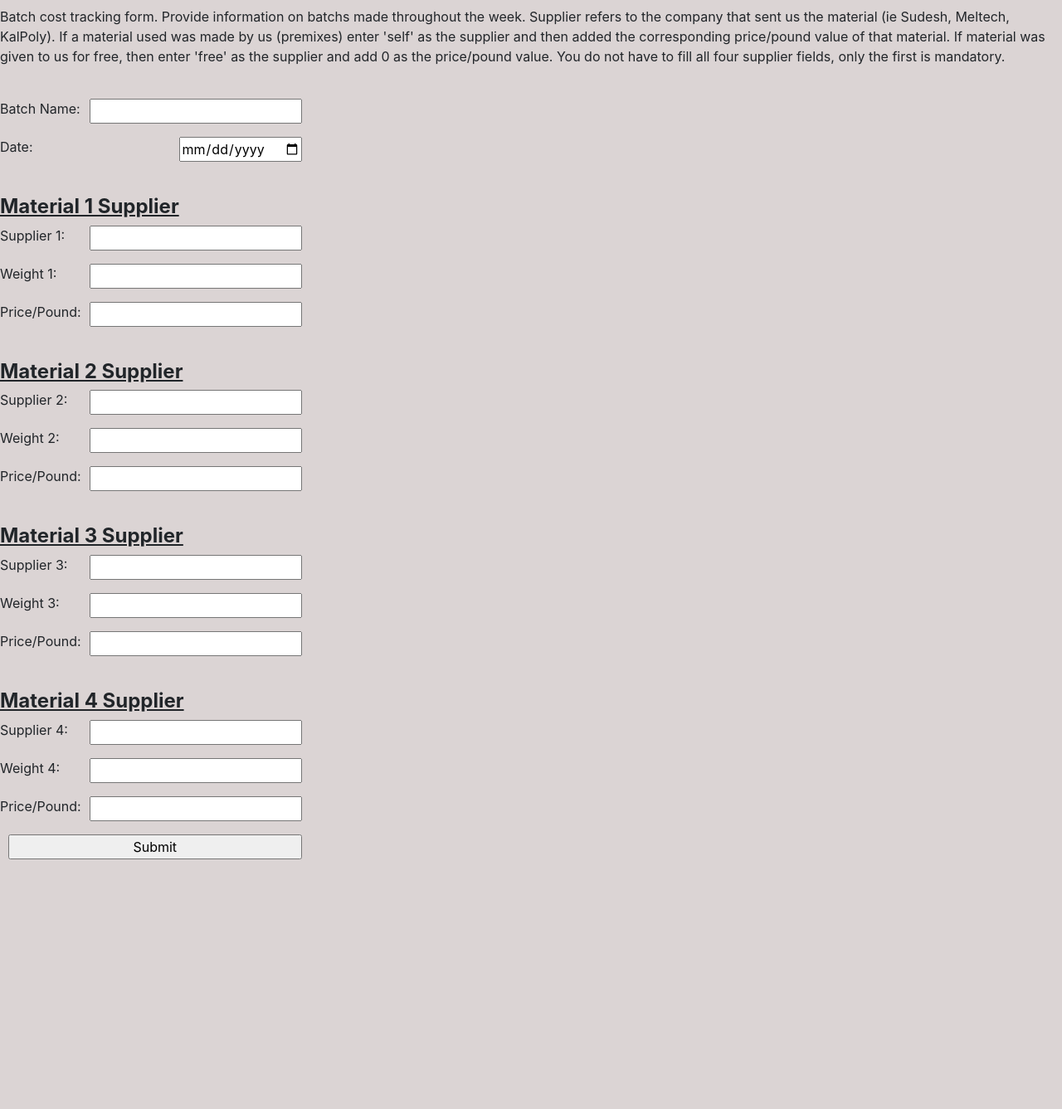
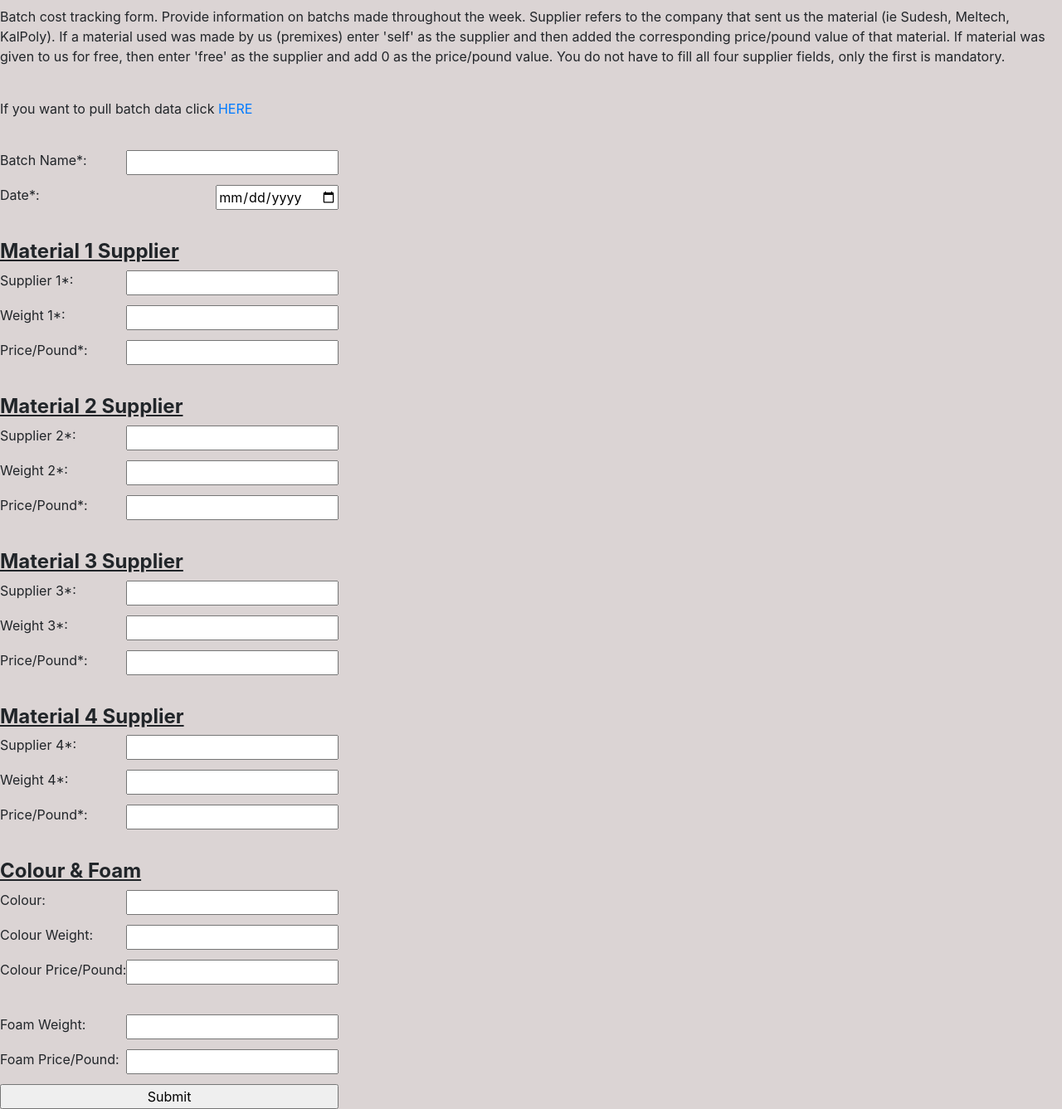
Before and after one commit to Benjamin-Pickers/CWBApp, a Django app: page /CWBDataApp/BatchCostTracking/ in a window 1280 px wide. Shown: the part 141-1478 px from the top of the page at 83% size. Before the commit the page ends 1177 px from the top, so only its background shows below. Run offline with Django 3.2, Linux system fonts and the light colour scheme; some libraries are stand-ins or nearby versions.

Commit message:
Improved batchcost template

```diff
--- a/CWBDataApp/static/CWBDataApp/batchCost.css
+++ b/CWBDataApp/static/CWBDataApp/batchCost.css
@@ -12,5 +12,9 @@
 input
 {
   float: right;
-  margin-left: 10px;
 }
+
+.inputBox
+{
+  margin-bottom: 10px;
+}
--- a/CWBDataApp/templates/CWBDataApp/BatchCostTracking.html
+++ b/CWBDataApp/templates/CWBDataApp/BatchCostTracking.html
@@ -17,46 +17,131 @@
           'free' as the supplier and add 0 as the price/pound value. You do not have to fill all four supplier fields, only the
           first is mandatory.
         </p>
+        <p id="descriptionParagraph">If you want to pull batch data click <a href="{% url 'CWBDataApp:BatchCostQuery'%}">HERE</a></p>
       </div>
 
       <form action="{% url 'CWBDataApp:BatchCost'%}" method="post">
         <div class="d-inline-flex flex-column">
           {% csrf_token %}
-          <p>Batch Name: <input type="text" name="newBatch"></p>
+          <div class="inline-flex inputBox">
+            <label for="newbatch">Batch Name*: </label>
+            <input id="newBatch" type="text" name="newBatch">
+          </div>
 
-          <p>Date: <input type="date" name="batchDate" min="2021-01-01"></p>
+          <div class="inline-flex inputBox">
+            <label for="batchDate">Date*: </label>
+            <input id="batchDate" type="date" name="batchDate" min="2021-01-01">
+          </div>
 
           <br>
+
           <h4 id="header">Material 1 Supplier </h4>
-          <p>Supplier 1: <input type="text" name="supplier1"></p>
 
-          <p>Weight 1: <input type="text" name="weight1"></p>
+          <div class="inline-flex inputBox">
+            <label for="supplier1">Supplier 1*: </label>
+            <input id="supplier1" type="text" name="supplier1">
+          </div>
 
-          <p>Price/Pound: <input type="text" name="value1"></p>
+          <div class="inline-flex inputBox">
+            <label for="weight1">Weight 1*: </label>
+            <input id="weight1" type="text" name="weight1">
+          </div>
+
+          <div class="inline-flex inputBox">
+            <label for="value1">Price/Pound*: </label>
+            <input id="value1" type="text" name="value1">
+          </div>
 
           <br>
+
           <h4 id="header"> Material 2 Supplier </h4>
-          <p>Supplier 2: <input type="text" name="supplier2"></p>
 
-          <p>Weight 2: <input type="text" name="weight2"></p>
+          <div class="inline-flex inputBox">
+            <label for="supplier2">Supplier 2*: </label>
+            <input id="supplier2" type="text" name="supplier2">
+          </div>
 
-          <p>Price/Pound: <input type="text" name="value2"></p>
+          <div class="inline-flex inputBox">
+            <label for="weight2">Weight 2*: </label>
+            <input id="weight2" type="text" name="weight2">
+          </div>
+
+          <div class="inline-flex inputBox">
+            <label for="value2">Price/Pound*: </label>
+            <input id="value2" type="text" name="value2">
+          </div>
 
           <br>
+
           <h4 id="header"> Material 3 Supplier </h4>
-          <p>Supplier 3: <input type="text" name="supplier3"></p>
 
-          <p>Weight 3: <input type="text" name="weight3"></p>
+          <div class="inline-flex inputBox">
+            <label for="supplier3">Supplier 3*: </label>
+            <input id="supplier3" type="text" name="supplier3">
+          </div>
 
-          <p>Price/Pound: <input type="text" name="value3"></p>
+          <div class="inline-flex inputBox">
+            <label for="weight3">Weight 3*: </label>
+            <input id="weight3" type="text" name="weight3">
+          </div>
+
+          <div class="inline-flex inputBox">
+            <label for="value3">Price/Pound*: </label>
+            <input id="value3" type="text" name="value3">
+          </div>
 
           <br>
+
           <h4 id="header"> Material 4 Supplier </h4>
-          <p>Supplier 4: <input type="text" name="supplier4"></p>
 
-          <p>Weight 4: <input type="text" name="weight4"></p>
+          <div class="inline-flex inputBox">
+            <label for="supplier4">Supplier 4*: </label>
+            <input id="supplier4" type="text" name="supplier4">
+          </div>
 
-          <p>Price/Pound: <input type="text" name="value4"></p>
+          <div class="inline-flex inputBox">
+            <label for="weight4">Weight 4*: </label>
+            <input id="weight4" type="text" name="weight4">
+          </div>
+
+          <div class="inline-flex inputBox">
+            <label for="value4">Price/Pound*: </label>
+            <input id="value4" type="text" name="value4">
+          </div>
+
+          <br>
+
+          <h4 id="header"> Colour & Foam </h4>
+
+          <div class="inline-flex inputBox">
+            <label for="colour">Colour: </label>
+            <input id="colour" type="text" name="colour">
+          </div>
+
+          <div class="inline-flex inputBox">
+            <label for="colourWeight">Colour Weight: </label>
+            <input id="colourWeight" type="text" name="colourWeight">
+          </div>
+
+          <div class="inline-flex inputBox">
+            <label for="colourPrice">Colour Price/Pound: </label>
+            <input id="colourPrice" type="text" name="colourPrice">
+          </div>
+
+          <br>
+
+          <div class="inline-flex inputBox">
+            <label for="foamWeight">Foam Weight: </label>
+            <input id="foamWeight" type="text" name="foamWeight">
+          </div>
+
+          <div class="inline-flex inputBox">
+            <label for="foamPrice">Foam Price/Pound: </label>
+            <input id="foamPrice" type="text" name="foamPrice">
+          </div>
+
+
+
           <input type="submit" name="enterNewBatch" value="Submit">
         </div>
       </form>
--- a/CWBDataApp/urls.py
+++ b/CWBDataApp/urls.py
@@ -6,6 +6,7 @@ app_name = 'CWBDataApp'
 urlpatterns = [
     path('', views.index, name='index'),
     path('BatchCostTracking/', views.BatchCostTracking, name='BatchCost'),
+    path('BatchCostQuery/', views.BatchCostQuery, name='BatchCostQuery'),
     path('MaterialTesting/', views.MaterialTesting, name='MaterialTest'),
     path('ProductInventory/', views.ProductInventory, name='ProductInventory'),
     path('MaterialInventory/', views.MaterialInventory, name='MaterialInventory'),
--- a/CWBDataApp/views.py
+++ b/CWBDataApp/views.py
@@ -8,7 +8,12 @@ def index(request):
     return render(request, 'CWBDataApp/index.html')
 
 def BatchCostTracking(request):
+
+
     return render(request, 'CWBDataApp/BatchCostTracking.html')
+
+def BatchCostQuery(request):
+    return render(request, 'CWBDataApp/BatchCostQuery.html')
 
 def MaterialTesting(request):
     return render(request, 'CWBDataApp/MaterialTesting.html')
```
Also changed, not shown: CWBDataApp/templates/CWBDataApp/BatchCostQuery.html (added, +29 -0 lines), CWBDataApp/templates/CWBDataApp/forms.py (added).
